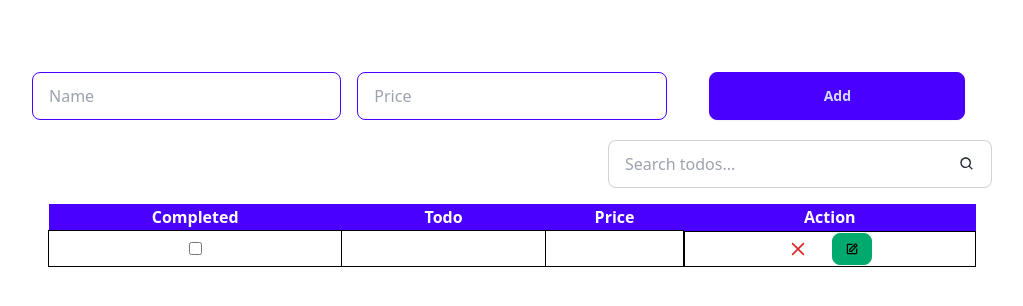
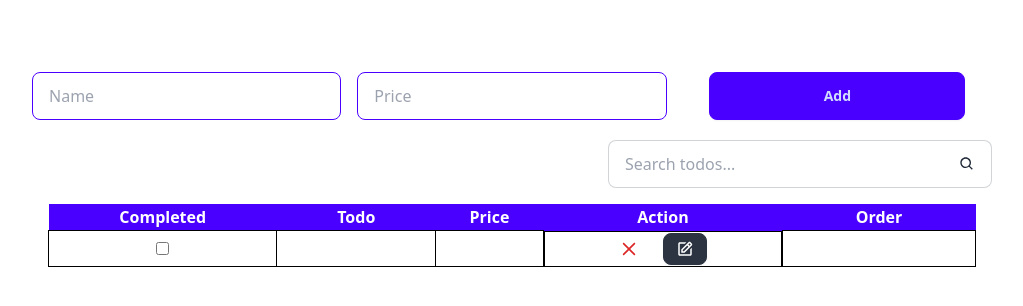
Before and after one commit to taimoor115/Listing_App, a React (Vite) app: page / in a window 1280 px wide. Both pictures are taken after typing "Sample", "5" into the empty fields and a click on the button "Add". Shown: the top 306 px of the page, without its empty margins (128-1151 px from the left). Built offline with nearby package versions, Linux system fonts and the light colour scheme.

Commit message:
Order by price "asc", "des","reset"

```diff
--- a/src/components/Modal.jsx
+++ b/src/components/Modal.jsx
@@ -37,10 +37,10 @@ const Modal = ({ todo }) => {
   return (
     <div>
       <button
-        className="btn btn-success btn-sm"
+        className="btn btn-neutral btn-sm"
         onClick={() => handleModalOpen(todo.id, todo.name, todo.price)}
       >
-        <BiEdit />
+        <BiEdit className="text-white text-lg " />
       </button>
       {modalOpen && updatedFormData.id === todo.id && (
         <dialog open className="modal">
--- a/src/components/TodoList.jsx
+++ b/src/components/TodoList.jsx
@@ -1,36 +1,44 @@
 import { useDispatch, useSelector } from "react-redux";
-import { remove, toggleChecked } from "../store/features/todoSlice";
+import { filter, remove, toggleChecked } from "../store/features/todoSlice";
 import toast from "react-hot-toast";
 import { CgClose } from "react-icons/cg";
 import TotalPrice from "./TotalPrice";
 import Modal from "./Modal";
 import Search from "./Search";
+import { FaArrowDown } from "react-icons/fa6";
+import { FaArrowUp } from "react-icons/fa";
+import { GrPowerReset } from "react-icons/gr";
 
 const TodoList = () => {
   const dispatch = useDispatch();
-  const { todos, search } = useSelector((state) => state.todo);
+  const todos = useSelector((state) => state.todo.todos);
+  const search = useSelector((state) => state.todo.search);
+  console.log(todos);
 
   const filterItems = search
-    ? todos.filter((todo) =>
+    ? todos?.filter((todo) =>
         todo.name.toLowerCase().includes(search.toLowerCase())
       )
     : todos;
+
   const handleRemove = (id) => {
     dispatch(remove(id));
     toast.success("Todo deleted Successfully....");
   };
+
   const handleChecked = (id) => {
     dispatch(toggleChecked(id));
   };
 
   return (
     <div>
-      {todos.length !== 0 ? (
+      {todos?.length !== 0 ? (
         <>
           <div className="flex justify-end">
             <Search />
           </div>
           <div className="text-white font-bold text-center p-4">
+            {filterItems?.length !== 0 ? (
               <table className="w-full">
                 <thead>
                   <tr>
@@ -38,10 +46,11 @@ const TodoList = () => {
                     <th className="bg-primary">Todo</th>
                     <th className="bg-primary">Price</th>
                     <th className="bg-primary">Action</th>
+                    <th className="bg-primary">Order</th>
                   </tr>
                 </thead>
                 <tbody>
-                {filterItems.map((todo) => (
+                  {filterItems?.map((todo) => (
                     <tr key={todo.id}>
                       <td>
                         <input
@@ -52,36 +61,53 @@ const TodoList = () => {
                       </td>
                       <td
                         style={{
-                        textDecoration: todo.checked ? "line-through" : "none",
+                          textDecoration: todo.checked
+                            ? "line-through"
+                            : "none",
                         }}
                       >
                         {todo.name}
                       </td>
                       <td
                         style={{
-                        textDecoration: todo.checked ? "line-through" : "none",
+                          textDecoration: todo.checked
+                            ? "line-through"
+                            : "none",
                         }}
                       >
                         {todo.price}
                       </td>
-
                       <td className="flex justify-center gap-6">
                         <button onClick={() => handleRemove(todo.id)}>
                           <CgClose className="text-xl text-red-600 font-extrabold" />
                         </button>
                         <Modal todo={todo} />
                       </td>
+                      <td>
+                        <span className="flex justify-center gap-3 ">
+                          <FaArrowUp onClick={() => dispatch(filter("des"))} />
+                          <FaArrowDown
+                            onClick={() => dispatch(filter("asc"))}
+                          />
+                          <GrPowerReset
+                            onClick={() => dispatch(filter("reset"))}
+                          />
+                        </span>
+                      </td>
                     </tr>
                   ))}
                 </tbody>
               </table>
+            ) : (
+              <div>No search results found...</div>
+            )}
           </div>
         </>
       ) : (
         <div className="text-white font-bold p-3">No Todos Found ...</div>
       )}
 
-      <TotalPrice />
+      {!search && <TotalPrice />}
     </div>
   );
 };
--- a/src/components/TotalPrice.jsx
+++ b/src/components/TotalPrice.jsx
@@ -3,8 +3,8 @@ import { useSelector } from "react-redux";
 const TotalPrice = () => {
   const { todos } = useSelector((state) => state.todo);
 
-  const priceArr = todos.map((todo) => todo.price);
-  const totalPrice = priceArr.reduce((acc, cur) => acc + cur, 0);
+  const priceArr = todos?.map((todo) => todo.price);
+  const totalPrice = priceArr?.reduce((acc, cur) => acc + cur, 0);
   return (
     <div>
       {totalPrice !== 0 && (
--- a/src/store/features/todoSlice.js
+++ b/src/store/features/todoSlice.js
@@ -2,6 +2,7 @@ import { createSlice } from "@reduxjs/toolkit";
 
 const initialState = {
   todos: [],
+  filteredData: [],
   search: "",
 };
 
@@ -11,6 +12,7 @@ const todoSlice = createSlice({
   reducers: {
     add(state, action) {
       state.todos.push(action.payload);
+      state.filteredData = [...state.todos];
     },
     remove(state, action) {
       state.todos = state.todos.filter((item) => item.id !== action.payload);
@@ -29,14 +31,25 @@ const todoSlice = createSlice({
         todo.price = action.payload.price;
       }
     },
-
     search(state, action) {
       state.search = action.payload;
-      return;
+    },
+
+    filter(state, action) {
+      const { payload } = action;
+      if (payload === "asc") {
+        state.todos.sort((a, b) => a.price - b.price);
+      } else if (payload === "des") {
+        state.todos.sort((a, b) => b.price - a.price);
+      } else if (payload === "reset") {
+        console.log(state.todos);
+        state.todos = [...state.filteredData];
+      }
     },
   },
 });
 
-export const { add, remove, toggleChecked, updateTodo, search } =
+export const { add, remove, toggleChecked, updateTodo, search, filter } =
   todoSlice.actions;
+
 export default todoSlice.reducer;
```
Lines whose indentation alone changed are shown as unchanged.
